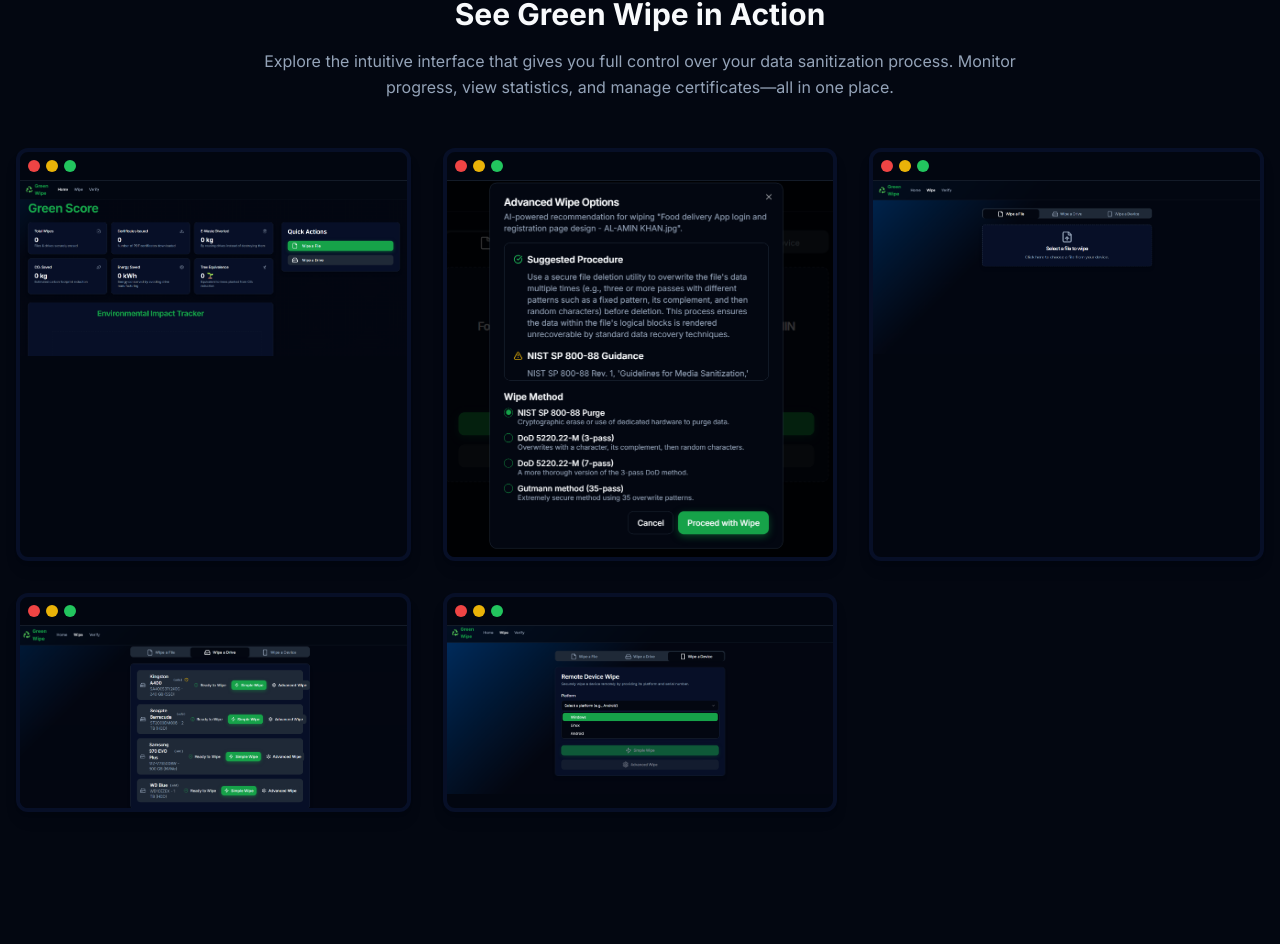
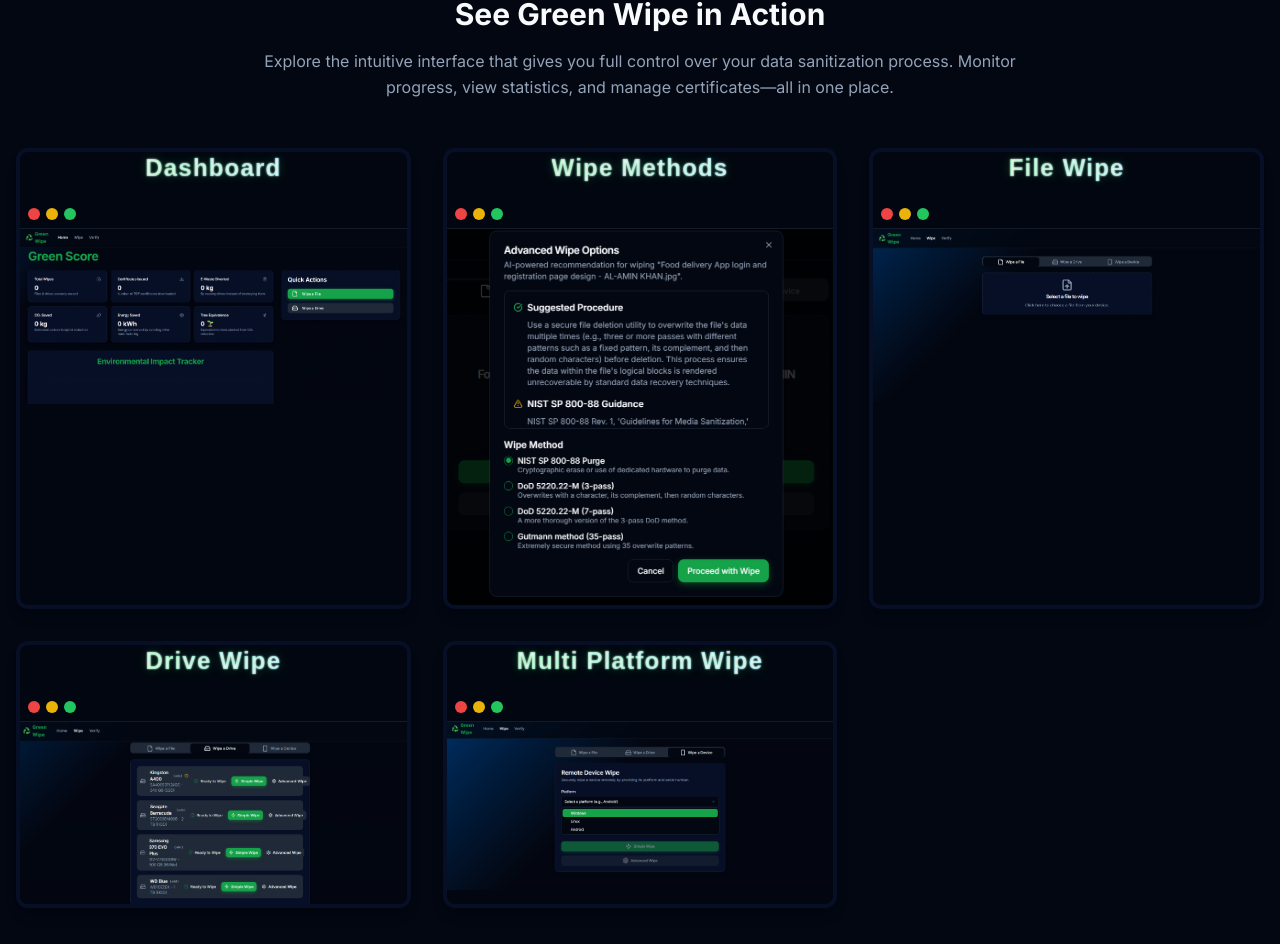
Before and after one commit to MK-codes365/greenwipe, a Next.js app: page / in a window 1280 px wide. Shown: the part 3966-4910 px from the top of the page. Built offline with nearby package versions, Linux system fonts and the light colour scheme.

Commit message:
Force update: greenwipe project

```diff
--- a/src/app/page.tsx
+++ b/src/app/page.tsx
@@ -478,8 +478,26 @@ export default function DashboardPage() {
                     </p>
                 </div>
                 <div className="grid grid-cols-1 md:grid-cols-2 lg:grid-cols-3 gap-8 justify-items-center">
-                    {initialContent.dashboardPreview.images.map((image, index) => (
+                                        {initialContent.dashboardPreview.images.map((image, index) => {
+                                                // Map index to stylish title
+                                                const titles = [
+                                                    "Dashboard",
+                                                    "Wipe Methods",
+                                                    "File Wipe",
+                                                    "Drive Wipe",
+                                                    "Multi Platform Wipe"
+                                                ];
+                                                const title = titles[index] || image.alt;
+                                                return (
                                                     <Card key={index} className="overflow-hidden border-4 border-card bg-background/50">
+                                                        <div className="flex flex-col items-center">
+                                                            <span
+                                                                className="mb-4 text-2xl font-extrabold tracking-wide stylish-title transition-all duration-300 ease-in-out cursor-pointer"
+                                                                style={{ fontFamily: 'Poppins, Montserrat, sans-serif', letterSpacing: '0.05em' }}
+                                                            >
+                                                                {title}
+                                                            </span>
+                                                        </div>
                                                         <div className="p-2 border-b border-border/50">
                                                             <div className="flex items-center gap-1.5">
                                                                 <div className="w-3 h-3 rounded-full bg-red-500"></div>
@@ -498,7 +516,24 @@ export default function DashboardPage() {
                                                             />
                                                         </CardContent>
                                                     </Card>
-                    ))}
+                                                );
+                                        })}
+                {/* Stylish title hover animation styles */}
+                <style jsx global>{`
+                    .stylish-title {
+                        color: #22c55e;
+                        text-shadow: 0 0 12px #22c55e55, 0 0 2px #fff;
+                        background: linear-gradient(90deg, #22c55e 0%, #38bdf8 100%);
+                        -webkit-background-clip: text;
+                        -webkit-text-fill-color: transparent;
+                        transition: transform 0.3s, text-shadow 0.3s, background 0.3s;
+                    }
+                    .stylish-title:hover {
+                        transform: scale(1.08) rotate(-2deg);
+                        text-shadow: 0 0 32px #22c55e, 0 0 8px #38bdf8;
+                        background: linear-gradient(90deg, #38bdf8 0%, #22c55e 100%);
+                    }
+                `}</style>
                 </div>
             </div>
         </section>
```
Lines whose indentation alone changed are shown as unchanged.
